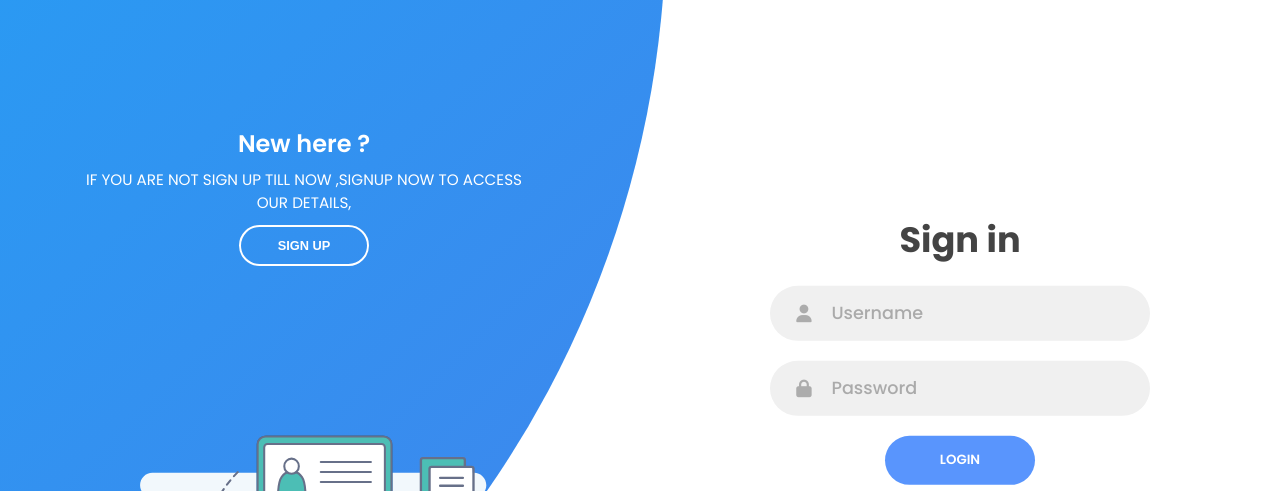
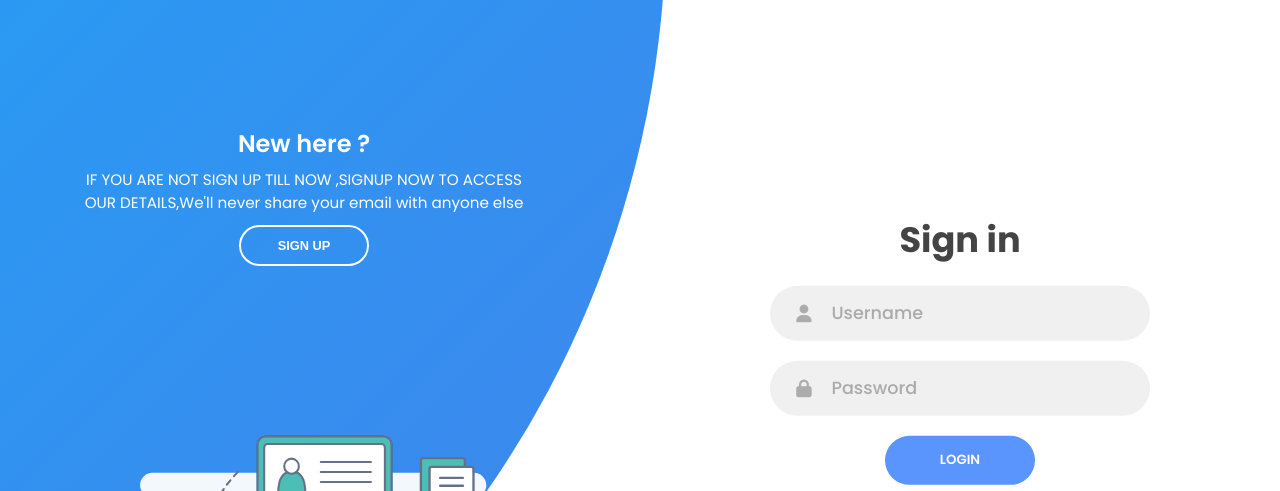
Before and after one commit to Msaroj123/login-section, a plain HTML site: page index.html in a window 1280 px wide. Shown: the top 491 px of the page. Drawn offline with Linux system fonts and the light colour scheme.

Commit message:
Update index.html

```diff
--- a/index.html
+++ b/index.html
@@ -80,7 +80,7 @@
           <div class="content">
             <h3>New here ?</h3>
             <p>
-              IF YOU ARE NOT SIGN UP TILL NOW ,SIGNUP NOW TO ACCESS OUR DETAILS,
+              IF YOU ARE NOT SIGN UP TILL NOW ,SIGNUP NOW TO ACCESS OUR DETAILS,We'll never share your email with anyone else
             </p>
             <button class="btn transparent" id="sign-up-btn">
               Sign up
```
